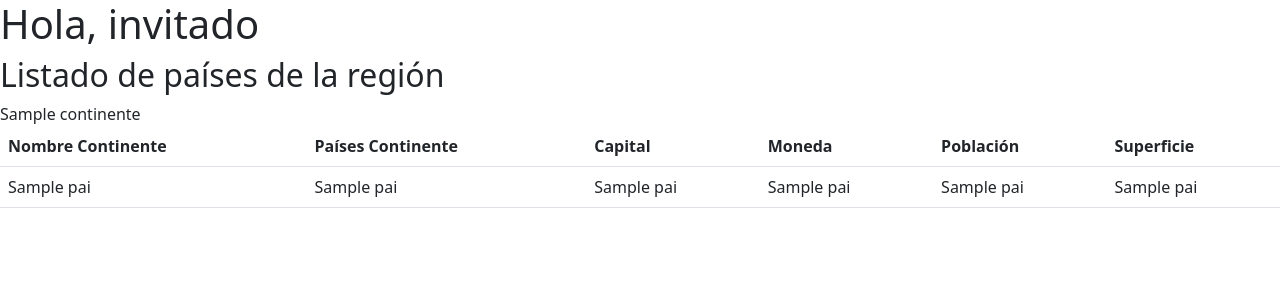
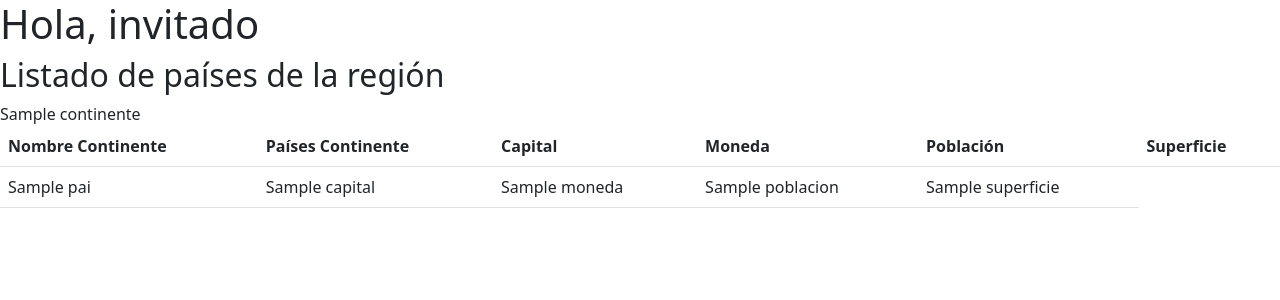
Before and after one commit to HernandezZuly/paises-flask-2687386, a Python web app: template templates/paises_lista.html in a window 1280 px wide. Shown: the top 300 px of the page. Run offline with Jinja, Linux system fonts and the light colour scheme; the template is opened without the code that fills it: most values are stand-ins (such as "Sample title", 1, 10 or a date in 2020); some libraries are stand-ins or nearby versions.

Commit message:
paises_lista.html

```diff
--- a/templates/paises_lista.html
+++ b/templates/paises_lista.html
@@ -41,11 +41,10 @@
                     </td>
                     {% for pais in continente.paises %}
                         <td> {{ pais.nombre }} </td>
-                        <td> {{ pais.nombre }} </td>
-                        <td> {{ pais.nombre }} </td>
-                        <td> {{ pais.nombre }} </td>
-                        <td> {{ pais.nombre }} </td>
-                        <td> {{ pais.nombre }} </td>
+                        <td> {{ pais.capital }} </td>
+                        <td> {{ pais.moneda }} </td>
+                        <td> {{ pais.poblacion }} </td>
+                        <td> {{ pais.superficie }} </td>
             </tr>
                     {% endfor %}
             {% endfor %}
```
